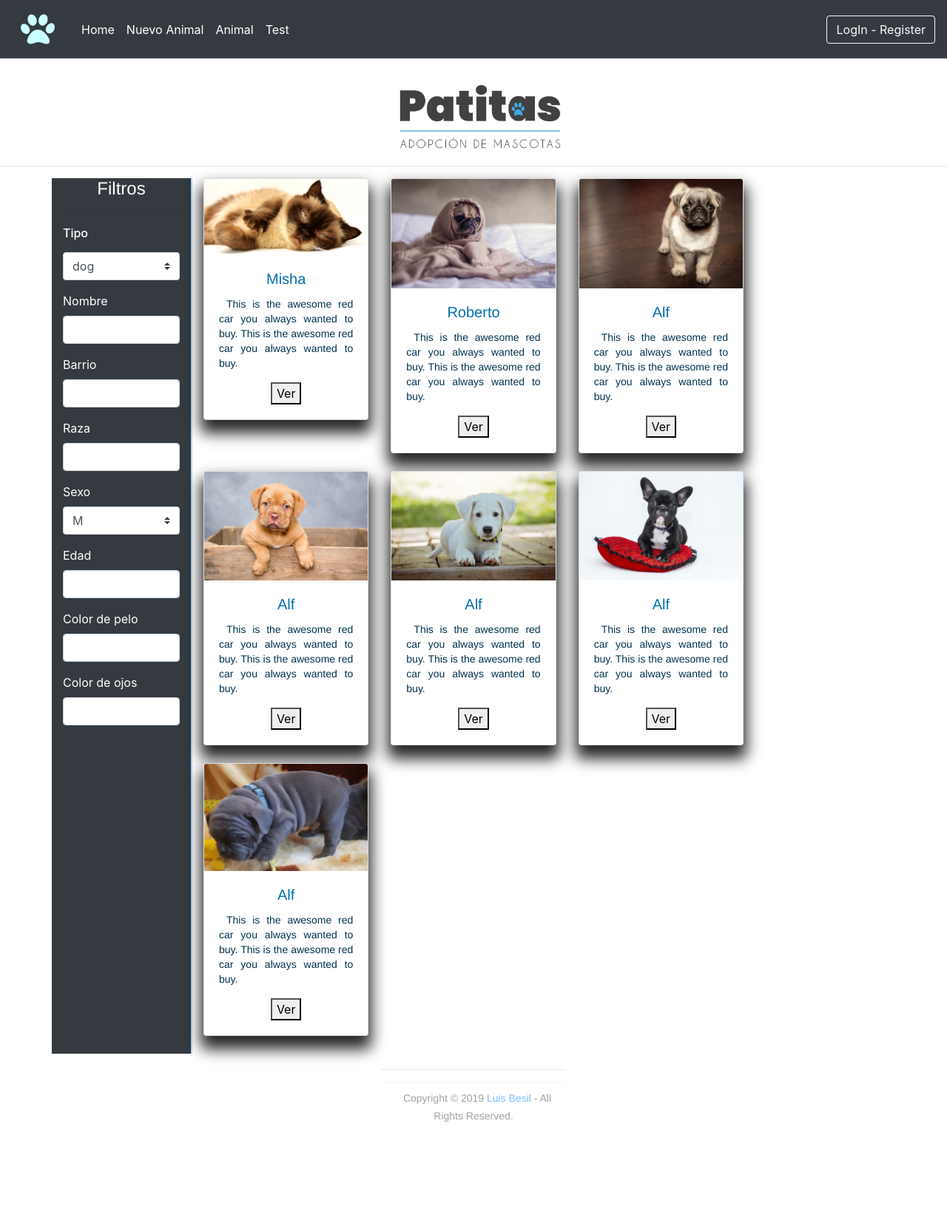
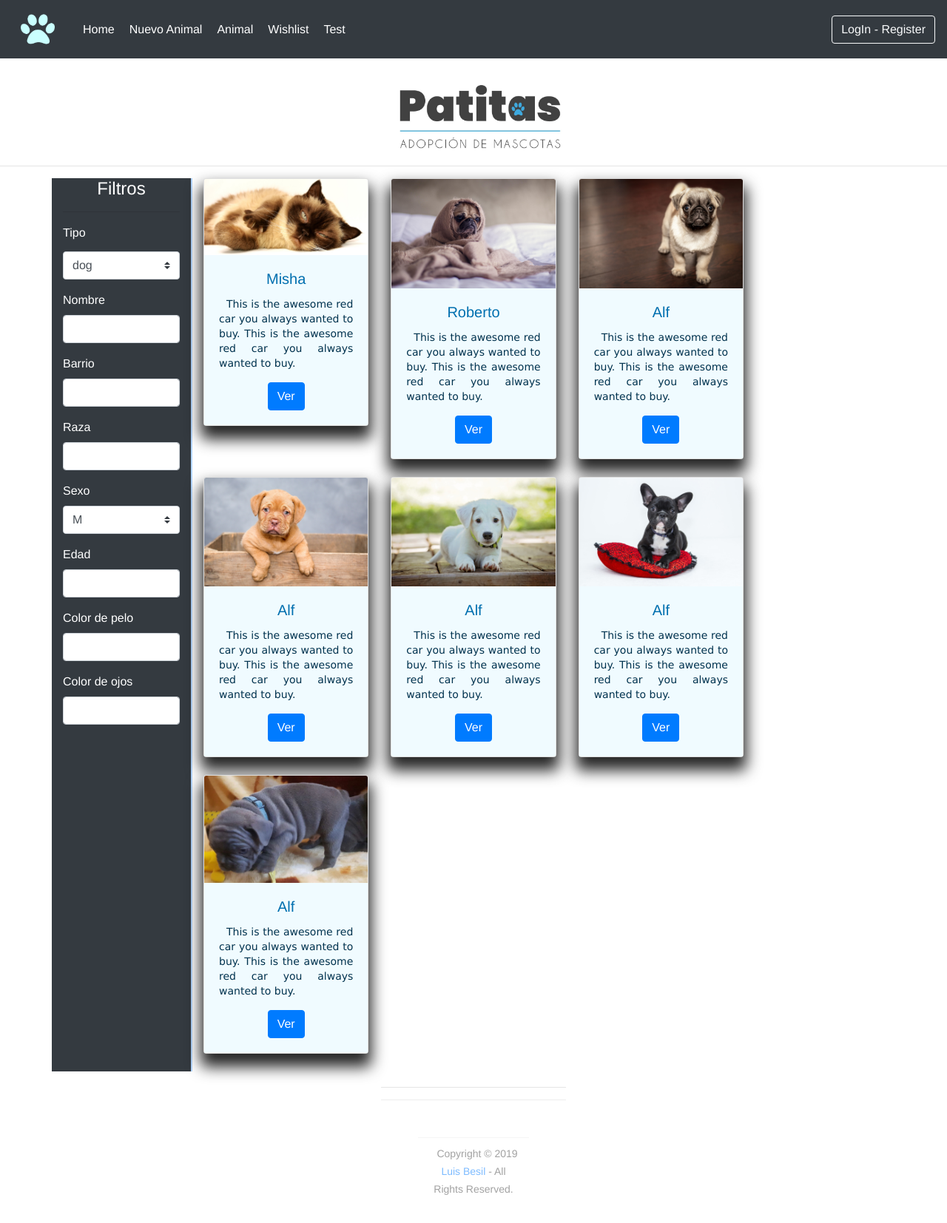
Before and after one commit to luisbesil289/adopt-animals-react-app, a React (Create React App) app: page / in a window 1280 px wide. Shown: the top 1654 px of the page at 74% size. Before the commit the page ends 1548 px from the top, so only its background shows below. Built offline with nearby package versions, Linux system fonts and the light colour scheme.

Commit message:
wishlist

```diff
--- a/src/AnimalCard.js
+++ b/src/AnimalCard.js
@@ -17,7 +17,7 @@ class AnimalCard extends React.Component {
             <div className="card-body">
               <h5 className="card-title">{this.props.animal.nombre}</h5>
               <p className="card-text">{this.props.animal.descripcion}</p>
-              <button onClick={this.onClick.bind(this)}>Ver</button>
+              <button className="btn btn-primary" onClick={this.onClick.bind(this)}>Ver</button>
             </div>
           </div>
         </div>
--- a/src/App.js
+++ b/src/App.js
@@ -5,6 +5,7 @@ import NewAnimal from './NewAnimal.js';
 import Footer from './Footer.js';
 import Lists from './Lists';
 import Animal from './Animal';
+import Wishlist from './Wishlist';
 import Test from './Test';
 
 
@@ -35,9 +36,15 @@ class App extends React.Component {
     });
   }
 
+  goToWishlist = () => {
+    this.setState({
+      section: 4
+    });
+  }
+
   goToTest = () => {
     this.setState({
-      section: 4
+      section: 5
     });
   }
 
@@ -55,6 +62,10 @@ class App extends React.Component {
     }
 
     if (this.state.section === 4) {
+      return <Wishlist />;
+    }
+
+    if (this.state.section === 5) {
       return <Test />;
     }
 
@@ -80,6 +91,9 @@ class App extends React.Component {
                 <a className="nav-link" href="#Animal" onClick={this.goToAnimal}>Animal</a>
               </li>
               <li className="nav-item active">
+                <a className="nav-link" href="#Wishlist" onClick={this.goToWishlist}>Wishlist <span className="sr-only"></span></a>
+              </li>
+              <li className="nav-item active">
                 <a className="nav-link" href="#Test" onClick={this.goToTest}>Test <span className="sr-only"></span></a>
               </li>
             </ul>
--- a/src/List.js
+++ b/src/List.js
@@ -22,11 +22,9 @@ class List extends React.Component {
             if (this.state.section === 1) {
               return <Animal />;
             }
-
           }
 
     render() {
-
         return (
             <AnimalCard animal={this.props.animal} />
       );
--- /dev/null
+++ b/src/Wishlist.css
@@ -0,0 +1,7 @@
+.card .card-body {
+    background-color: rgb(240, 251, 255);
+    background-image: url("assets/Logo-02.png");
+    background-repeat: no-repeat;
+    background-size: auto;
+    background-position: right;
+}
--- /dev/null
+++ b/src/Wishlist.js
@@ -0,0 +1,35 @@
+import React from 'react'
+
+class Wishlist extends React.Component {
+    render() {
+        return (
+            <div className="container">
+                <div className="row justify-content-center">
+                    <div className="col col-12 col-sm-4 col-md-4">
+                        <div className="card card-lista">
+                            <div className="card-body">
+                                <img src="assets/dog_10.jpg" className="rounded-circle mr-3" height="50px" width="50px" alt="avatar"></img>
+                                <h4 className="card-title">Nombre: Doki</h4>
+                                <p className="card-text">Birthday: 21/04/2019</p>
+                                <h4 className="card-title"><a>Tipo: Bulldog Francés</a></h4>
+                                <hr />
+                                <p className="lead">Datos del Contacto</p>
+                                <ul className=".bg-light">
+                                    <li className=".bg-light">Luis Besil</li>
+                                    <li className=".bg-light">094 236 444</li>
+                                    <li className=".bg-light">l.besil@observador.com.uy</li>
+                                </ul>
+                                <button type="button" className="btn btn-warning">Quitar</button>
+                                <hr />
+                                <button type="button" className="btn btn-success btn-block btn">Adoptar</button>
+                            </div>
+                        </div>
+                    </div>
+                </div>
+            </div>
+
+        );
+    }
+}
+
+export default Wishlist
--- a/src/index.css
+++ b/src/index.css
@@ -1,19 +1,19 @@
 body {
-  margin: 0;
-  font-family: -apple-system, BlinkMacSystemFont, "Segoe UI", "Roboto", "Oxygen",
-    "Ubuntu", "Cantarell", "Fira Sans", "Droid Sans", "Helvetica Neue",
-    sans-serif;
+
+  background-image: no-repeat;
+  font-family: "Helvetica Neue", "Helvetica", "Arial", "sans-serif";
+  text-rendering: optimizeLegibility;
   -webkit-font-smoothing: antialiased;
-  -moz-osx-font-smoothing: grayscale;
 }
 
-code {
-  font-family: source-code-pro, Menlo, Monaco, Consolas, "Courier New",
-    monospace;
-}
-
-@media (max-width: 575.98px) {
-  /* arrow que va va al inicio de la pantalla, en Responsive menor de 520 */
+@media all and (max-width: 520px) {
+  body {
+      background-color: white;
+      font-family: "Helvetica Neue", "Helvetica", "Arial", "sans-serif";
+      text-rendering: optimizeLegibility;
+      -webkit-font-smoothing: antialiased;
+  }
+  /* arrow que va va al inicio de la pantalla, en Responsive menor de 520  */
   .flotante {
       width: 100%;
       display: scroll;
@@ -24,25 +24,25 @@ code {
   }
 }
 
-@media (min-width: 576px) and (max-width: 767.98px) {
+@media all and (max-width: 699px) and (min-width: 520px) {
+  body {
+
+      font-family: "Helvetica Neue", "Helvetica", "Arial", "sans-serif";
+      text-rendering: optimizeLegibility;
+      -webkit-font-smoothing: antialiased;
+  }
   .flotante {
       display: none;
   }
 }
 
-@media (min-width: 768px) and (max-width: 991.98px) {
-  .flotante {
-      display: none;
+@media all and (min-width: 670px) {
+  body {
+
+      font-family: "Helvetica Neue", "Helvetica", "Arial", "sans-serif";
+      text-rendering: optimizeLegibility;
+      -webkit-font-smoothing: antialiased;
   }
-}
-
-@media (min-width: 992px) and (max-width: 1199.98px) {
-  .flotante {
-      display: none;
-  }
-}
-
-@media (min-width: 1200px) {
   .flotante {
       display: none;
   }
@@ -50,39 +50,161 @@ code {
 
 h1 {
   text-align: center;
-  font-family: 'Helvetica Neue', 'Helvetica', 'Arial', 'sans-serif';
+  font-family: "Helvetica Neue", Helvetica, Arial, sans-serif;
   color: rgb(0, 111, 175);
 }
 
 h1 {
   text-align: center;
-  font-family: 'Helvetica Neue', 'Helvetica', 'Arial', 'sans-serif';
+  font-family: "Helvetica Neue", Helvetica, Arial, sans-serif;
   color: rgb(0, 111, 175);
 }
 
 h3 {
   text-align: center;
-  font-family: 'Helvetica Neue', 'Helvetica', 'Arial', 'sans-serif';
+  font-family: "Helvetica Neue", Helvetica, Arial, sans-serif;
   color: rgb(0, 111, 175);
 }
 
 h4 {
   text-align: center;
-  font-family: 'Helvetica Neue', 'Helvetica', 'Arial', 'sans-serif';
+  font-family: "Helvetica Neue", Helvetica, Arial, sans-serif;
 }
 
 h5 {
   text-align: center;
-  font-family: 'Helvetica Neue', 'Helvetica', 'Arial', 'sans-serif';
+  font-family: "Helvetica Neue", Helvetica, Arial, sans-serif;
   color: rgb(0, 111, 175);
 }
 
-p {
-  font-family: 'Helvetica Neue', 'Helvetica', 'Arial', 'sans-serif';
-  ;
+body p {
+  font-family: Vegur, 'PT Sans', Verdana, sans-serif;
   font-size: 14px;
   text-align: justify;
   text-indent: 10px;
   line-height: 20px;
   color: rgb(0, 50, 78);
 }
+
+.cardLista {
+  margin-bottom: 1.5em;
+  box-shadow: 0 14px 20px 4px rgba(0, 0, 0, 0.85);
+}
+
+.cardAnimal {
+  margin-bottom: 140px;
+  width: 100%;
+  margin: auto auto;
+  box-shadow: 0 14px 20px 4px rgba(0, 0, 0, 0.45);
+}
+
+.card .card-body {
+  background-color: rgb(240, 251, 255);
+
+  background-repeat: no-repeat;
+  background-size: auto;
+  background-position: right;
+}
+
+.imagen {
+  background-repeat: no-repeat;
+  background-position: center;
+  position: absolute;
+  opacity: 0.2;
+  width: 100%;
+  z-index: 1;
+  float: none;
+}
+
+.miniaturas {
+  margin-top: 20px;
+}
+
+.menuHorizontal ul {
+  list-style-type: none;
+  margin: 0;
+  overflow: hidden;
+  background-color: #343a40;
+}
+
+.menuHorizontal li {
+  float: left;
+}
+
+.menuHorizontal li a {
+  border: none;
+  color: white;
+  padding: 1px 32px;
+  text-align: center;
+  font-size: 16px;
+  margin: 4px 2px;
+  transition: 0.7s;
+}
+
+.menuHorizontal li a:hover {
+  background-color: #b3d7ff;
+  color: black;
+}
+
+.rowPrincipal {
+  padding-top: 10px;
+  padding-left: 10px;
+  padding-right: 10px;
+}
+
+.serchVerticalL {
+  border-right: 2px solid #b3d7ff;
+  text-align: left;
+  background-color: #343a40!important;
+  color: rgb(255, 255, 255);
+}
+
+.serchVerticalR {
+  border-left: 2px solid #b3d7ff;
+  background-color: #343a40!important;
+  position: relative;
+}
+
+.logo {
+  text-align: center;
+  padding-top: 5px;
+  background-color: white;
+  margin: 0 auto;
+}
+
+.logo img {
+  width: 250px;
+  margin: 0 auto;
+}
+
+.LogInn {
+  text-align: right;
+}
+
+.formNuevoAnimal {
+  box-shadow: 0 14px 20px 4px rgba(0, 0, 0, 0.85);
+}
+
+footer {
+  background-color: #fff;
+  border-top: 1px solid #ededed;
+  padding: 50px;
+  position: relative;
+  color: #484848;
+  text-align: center;
+}
+
+footer p {
+  background-color: #fff;
+  border-top: 1px solid #ededed;
+  padding: 10px;
+  position: relative;
+  color: #484848;
+  text-align: center;
+  font-family: "Helvetica Neue", Helvetica, Arial, sans-serif;
+}
+
+footer .copyright {
+  opacity: .5;
+  line-height: 1.7;
+}
```
